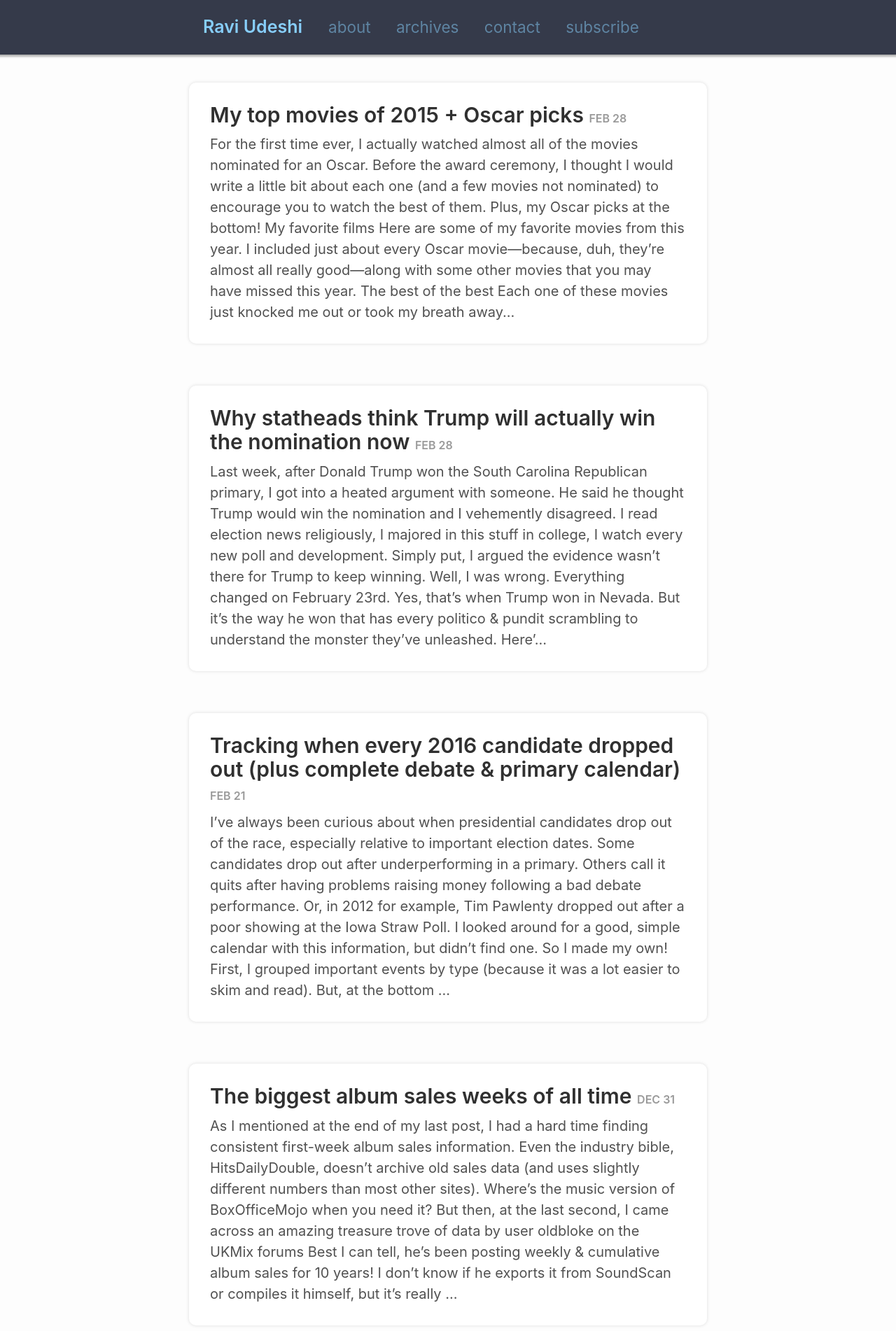
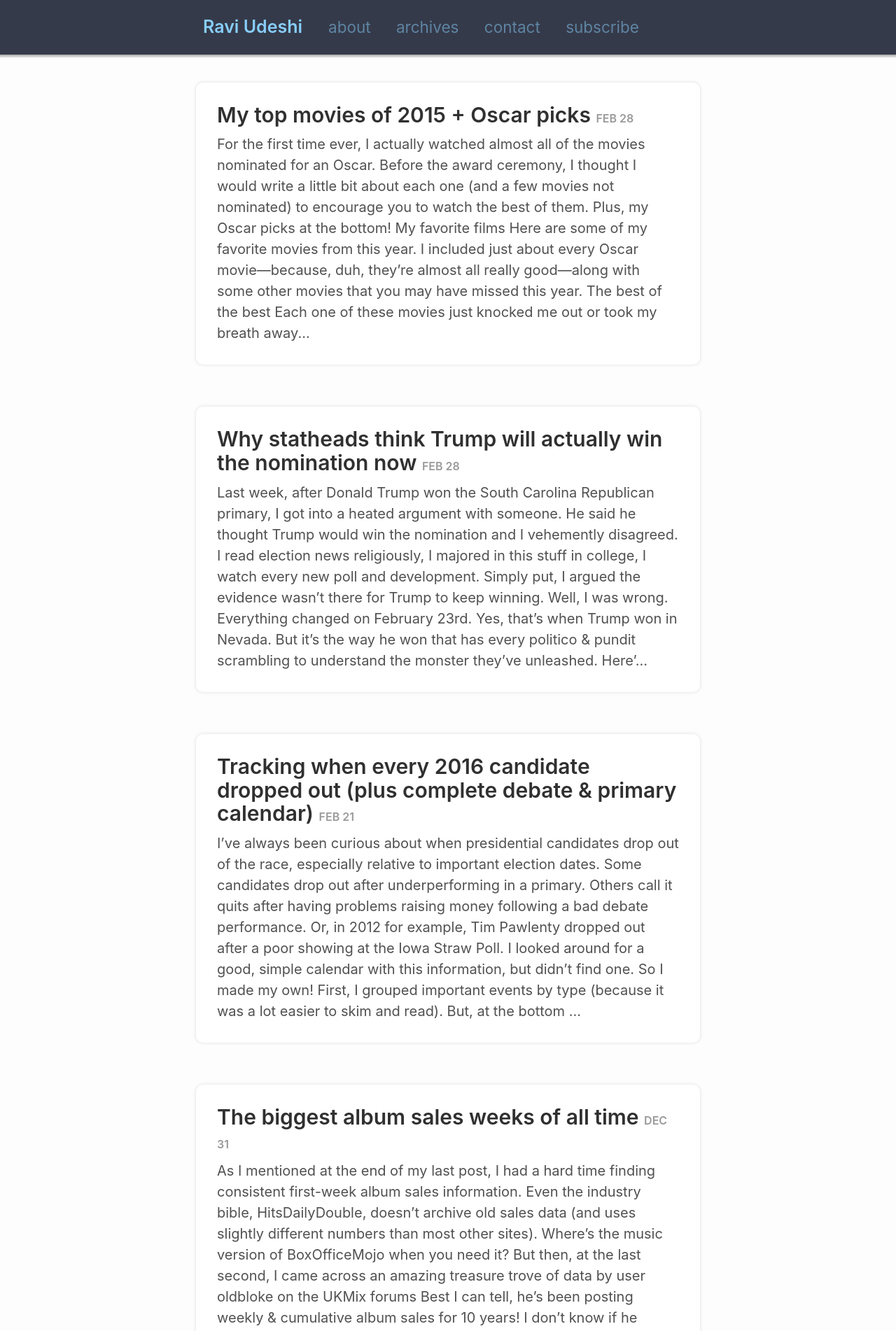
Before and after one commit to rkudeshi/rkudeshi.github.io, a Jekyll site: the page built from index.html, in a window 1280 px wide. Shown: the top 1902 px of the page at 70% size. Built offline with Jekyll 4.4.1, drawn with Linux system fonts in a browser that asks for light colours; the list of posts is cut into pages by our own code.

Commit message:
Change mobile margin

```diff
--- a/_sass/_RAVI.scss
+++ b/_sass/_RAVI.scss
@@ -119,7 +119,7 @@ html, body {
 // Posts
 .page, .post {
     padding: 1.5rem;
-    margin: -1.0rem;
+    margin: -0.5rem;
     margin-bottom: 3rem;
     background: white;
     border-radius: 10px;
```
